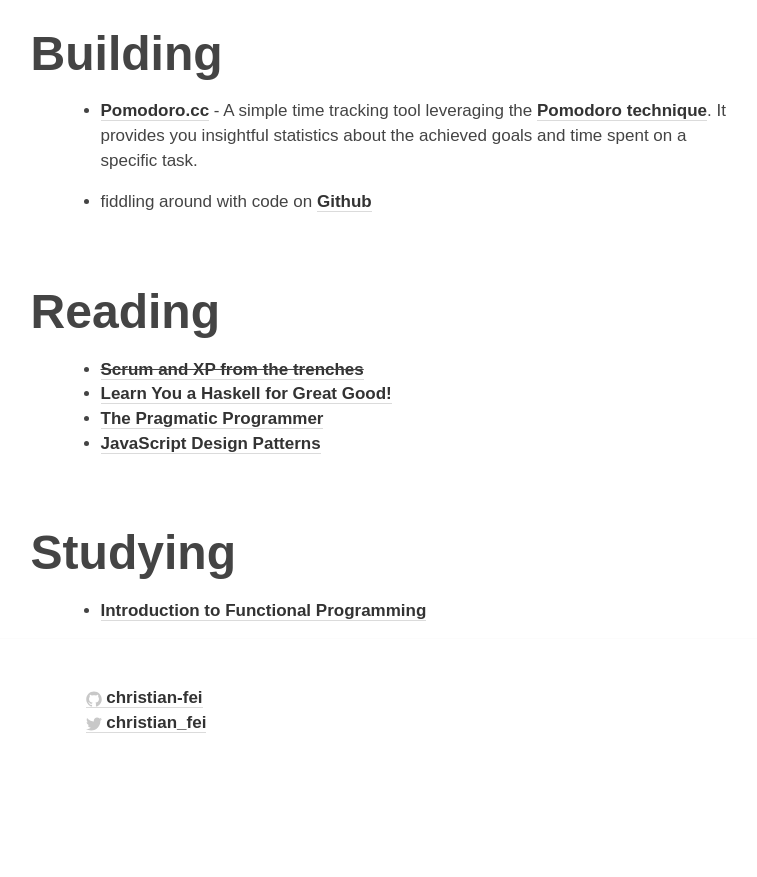
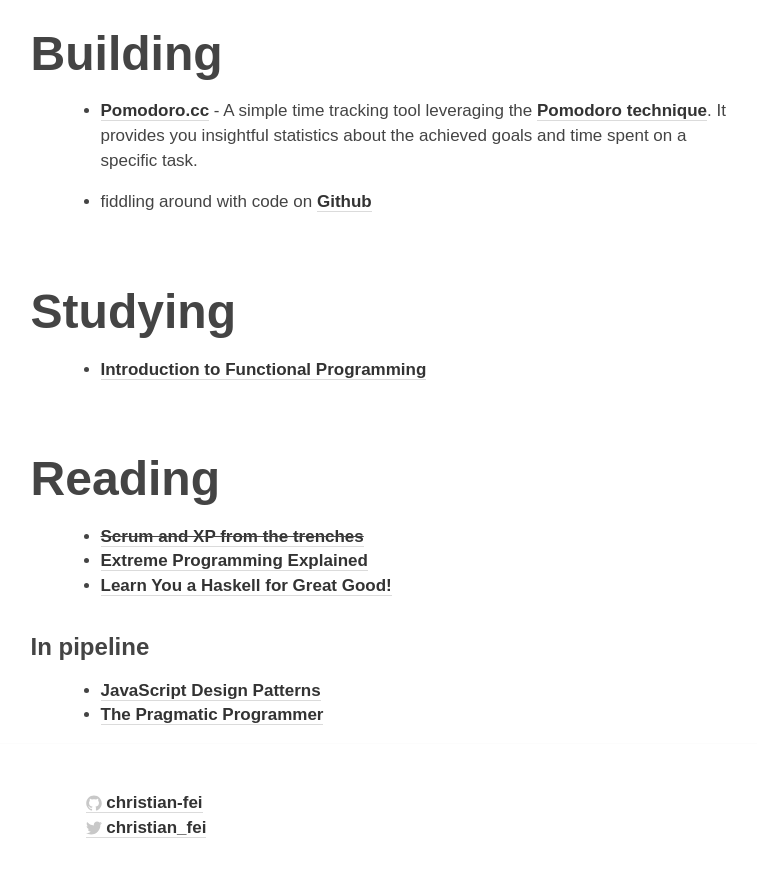
Before and after one commit to christian-fei/christian-fei.github.io-pandoc, a Jekyll site: the page built from about.md, in a window 1280 px wide and 900 px high, scrolled down 805 px. Shown: the top 877 px of the window, without its empty margins (260-1017 px from the left). Built offline with Jekyll 4.4.1, drawn with Linux system fonts in a browser that asks for light colours; Markdown is read by kramdown in place of the engine named in the settings; before the commit the page ends 1601 px from its top, so only the background shows below that.

Commit message:
updated about

```diff
--- a/about.md
+++ b/about.md
@@ -32,13 +32,19 @@
 - fiddling around with code on [Github](https://github.com/christian-fei)
 
 
-## Reading
-
-- ~~[Scrum and XP from the trenches](https://www.goodreads.com/book/show/2455391.Scrum_and_XP_from_the_Trenches)~~
-- [Learn You a Haskell for Great Good!](https://www.goodreads.com/book/show/6593810-learn-you-a-haskell-for-great-good)
-- [The Pragmatic Programmer](https://www.goodreads.com/book/show/4099.The_Pragmatic_Programmer)
-- [JavaScript Design Patterns](https://www.goodreads.com/book/show/14289134-learning-javascript-design-patterns)
 
 ## Studying
 
 - [Introduction to Functional Programming](https://www.edx.org/course/introduction-functional-programming-delftx-fp101x#.VLMY6orF_xF)
+
+
+
+## Reading
+
+- ~~[Scrum and XP from the trenches](https://www.goodreads.com/book/show/2455391.Scrum_and_XP_from_the_Trenches)~~
+- [Extreme Programming Explained](https://www.goodreads.com/book/show/67833.Extreme_Programming_Explained)
+- [Learn You a Haskell for Great Good!](https://www.goodreads.com/book/show/6593810-learn-you-a-haskell-for-great-good)
+
+#### In pipeline
+- [JavaScript Design Patterns](https://www.goodreads.com/book/show/14289134-learning-javascript-design-patterns)
+- [The Pragmatic Programmer](https://www.goodreads.com/book/show/4099.The_Pragmatic_Programmer)
```
